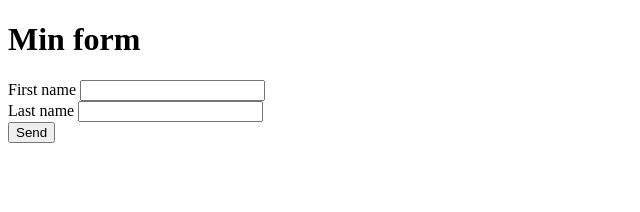
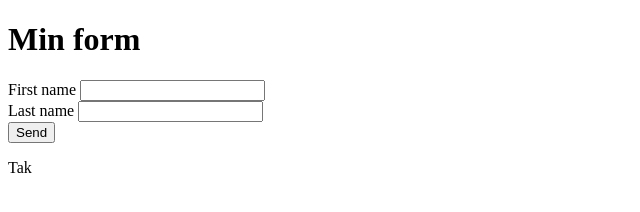
Before and after one commit to lauritshartmann/forms, a plain HTML site: page index.html in a window 1280 px wide. Shown: the full height of the page, 0-640 px from the left. Drawn offline with Linux system fonts and the light colour scheme.

Commit message:
html form p

```diff
--- a/index.html
+++ b/index.html
@@ -17,6 +17,7 @@
             <div class="formfield"> <label for="lastname">Last name</label> <input id="lastname" name="userlastname">
             </div>
             <button type="submit">Send</button>
+            <p>Tak</p>
         </form>
     </main>
 </body>
```
